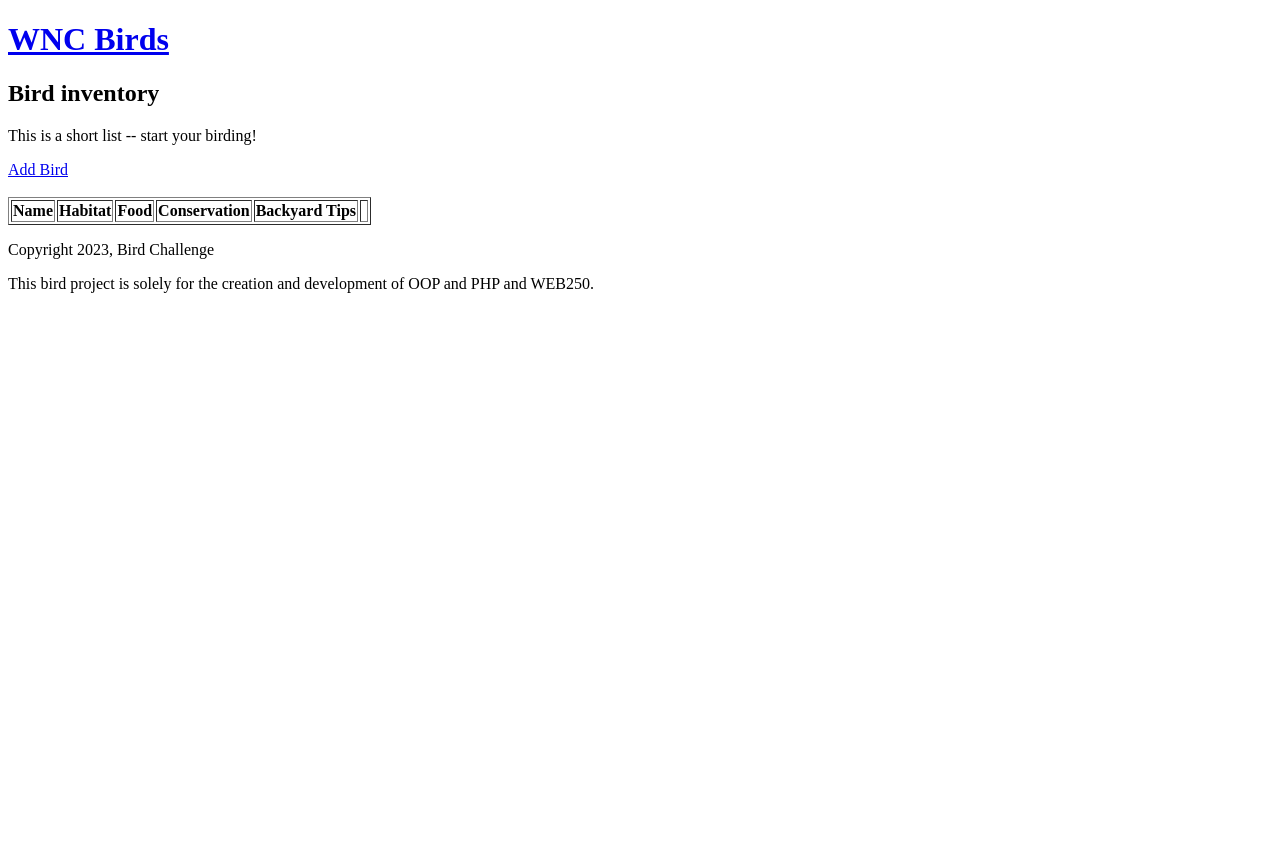
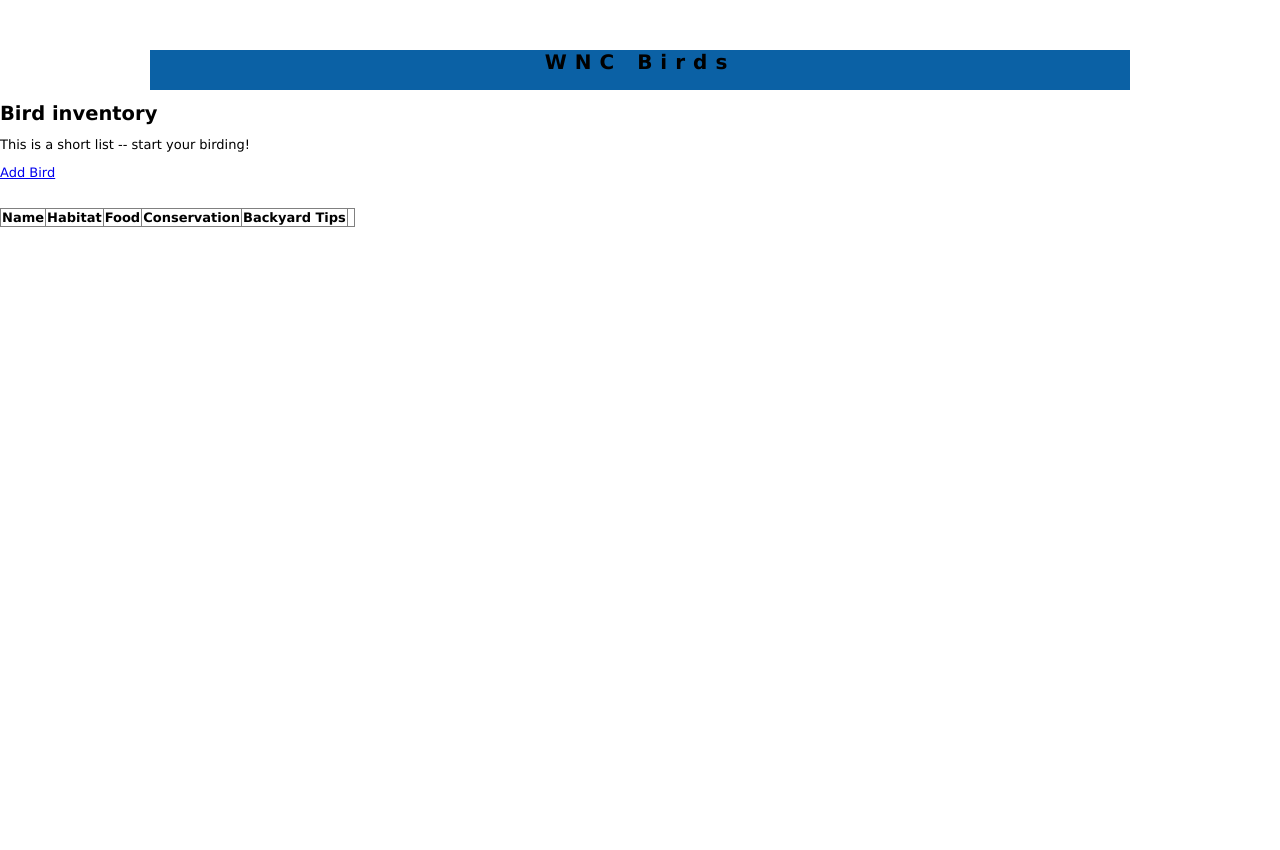
Before and after one commit to skingsley2357/web250, a PHP site: page /birds.php in a window 1280 px wide. Before the commit the page ends 293 px from the top, so only its background shows below. Run offline with PHP 8.4, Linux system fonts and the light colour scheme; data that the repository does not hold is empty.

Commit message:
added stylesheets

```diff
--- a/asgn10-bird-crud/private/shared/public_header.php
+++ b/asgn10-bird-crud/private/shared/public_header.php
@@ -4,6 +4,8 @@
   <head>
     <title>WNC Birds <?php if(isset($page_title)) { echo '- ' . h($page_title); } ?></title>
     <meta charset="utf-8">
+    <link rel="stylesheet" href="stylesheets/staff.css">
+    <link rel="stylesheet" href="stylesheets/public.css">
   </head>
 
   <body>
--- /dev/null
+++ b/asgn10-bird-crud/public/stylesheets/public.css
@@ -0,0 +1,148 @@
+/* Site Colors:
+*/
+
+html {
+  height: 100%;
+  width: 100%;
+}
+
+body {
+  width: 100%;
+  height: 100%;
+  border: 0;
+  font: 13px/15px Verdana, Arial, Helvetica, sans-serif;
+  background: #FFFFFF;
+}
+
+header {
+  width: 980px;
+  margin: 0 auto;
+  padding: 0;
+  text-align: left;
+  color: #FFFFFF;
+}
+
+header h1 {
+  margin: 50px 0 0 0;
+  text-align: center;
+}
+
+header h1 a {
+  text-decoration: none;
+  color: #000;
+  letter-spacing: 0.4em;
+}
+
+header h1 a img.bike-icon {
+  display: inline-block;
+  margin-bottom: 30px;
+  width: 75px;
+}
+
+#main {
+  width: 980px;
+  height: 500px;
+  margin: 0 auto;
+  padding: 0;
+}
+
+.expanding-wrapper {
+  position: absolute;
+  top: 400px;
+  left: 0;
+  width: 100%;
+  min-width: 980px;
+}
+
+img#super-hero-image {
+  width: 100%;
+}
+
+footer {
+  clear: both;
+  width: 980px;
+  margin: 0 auto;
+  padding: 10px;
+  background-color: #FFFFFF;
+}
+
+ul#menu {
+  list-style: none;
+  overflow: hidden;
+  width: 485px;
+  padding: 0;
+  margin: 100px auto;
+}
+
+ul#menu li {
+  float: left;
+  margin: 25px;
+}
+
+ul#menu li a {
+  display: block;
+  width: 150px;
+  padding: 25px 20px;
+  text-align: center;
+  text-decoration: none;
+  color: #000;
+  border: 1px solid #000;
+}
+
+ul#menu li a:hover {
+  background: #EEE;
+}
+
+div#page {
+  margin: 60px auto;
+}
+
+div#page.narrow {
+  width: 600px;
+}
+
+div#page h2 {
+  line-height: 20px;
+}
+
+div#page p {
+  font: 16px/20px Georgia, Times, "Times New Roman", serif;
+}
+
+img.inset {
+  float: left;
+  width: 150px;
+  margin-right: 20px;
+}
+
+table#inventory {
+  margin-top: 30px;
+  width: 980px;
+  border-collapse: collapse;
+}
+
+table#inventory tr th {
+  background: #0B61A5;
+  color: #FFF;
+  text-align: left;
+}
+
+table#inventory tr td, table#inventory tr th {
+  border: 1px solid #000;
+  padding: 3px;
+}
+
+.detail dl {
+  clear: both;
+  height: 1em;
+  margin-bottom: 1em;
+}
+
+.detail dl dt {
+  float: left;
+  width: 100px;
+  font-weight: bold;
+}
+.detail dl dd {
+  float: left;
+}
--- /dev/null
+++ b/asgn10-bird-crud/public/stylesheets/staff.css
@@ -0,0 +1,141 @@
+html {
+  height: 100%;
+  width: 100%;
+}
+
+body {
+  height: 980px;
+  width: 100%;
+  margin: 0;
+  padding: 0;
+}
+
+header {
+  width: 980px;
+  height: 40px;
+  margin: 0 0 10px 0;
+  padding: 0;
+  background: #0B61A5;
+  color: white;
+}
+
+header h1 {
+  margin: 0;
+  padding: 5px;
+  font-size: 20px;
+  font-family: Verdana, Arial, Helvetica, sans-serif;
+  text-align: center;
+}
+
+navigation {
+  width: 980px;
+  margin: 0;
+  padding: 0;
+  text-align: center;
+}
+
+navigation ul {
+  width: 980px;
+  list-style: none;
+  padding: 0;
+  margin: 0;
+}
+
+navigation ul li {
+  display: inline;
+  margin-right: 1em;
+}
+
+#content {
+  width: 920px;
+  min-height: 500px;
+  padding: 0 30px;
+}
+
+footer {
+  width: 940px;
+  height: 20px;
+  margin: 0 0 10px 0;
+  padding: 10px 20px;
+  background: #0B61A5;
+  color: white;
+}
+
+/* Actions */
+
+.actions {
+  margin-bottom: 1em;
+}
+
+
+/* Lists */
+
+table {
+  border-collapse: collapse;
+  vertical-align: top;
+}
+
+table.list {
+  width: 100%;
+}
+
+table.list tr td {
+  border: 1px solid #999999;
+}
+
+table.list tr th {
+  border: 1px solid #0B61A5;
+  background: #0B61A5;
+  color: white;
+  text-align: left;
+}
+
+/* Forms */
+
+dl {
+  clear: both;
+  overflow: hidden;
+  margin: 0.5em 0;
+}
+
+dt {
+  float: left;
+  font-weight: bold;
+  width: 125px;
+}
+
+dd {
+  float: left;
+  margin-left: 1em;
+}
+
+#operations {
+  clear: both;
+  margin: 1em 0 1em 75px;
+}
+
+/* Errors */
+
+.errors {
+  display: inline-block;
+  border: 2px solid red;
+  color: red;
+  padding: 1em;
+  margin-bottom: 1em;
+}
+
+.errors ul {
+  margin-bottom: 0;
+  padding-left: 1em;
+}
+
+/* Session Messages */
+
+#message {
+  color: #0B61A5;
+  background: white;
+  border: 2px solid #0B61A5;
+  padding: 1em 15px;
+  margin: 1em 30px;
+  width: 890px;
+}
```
